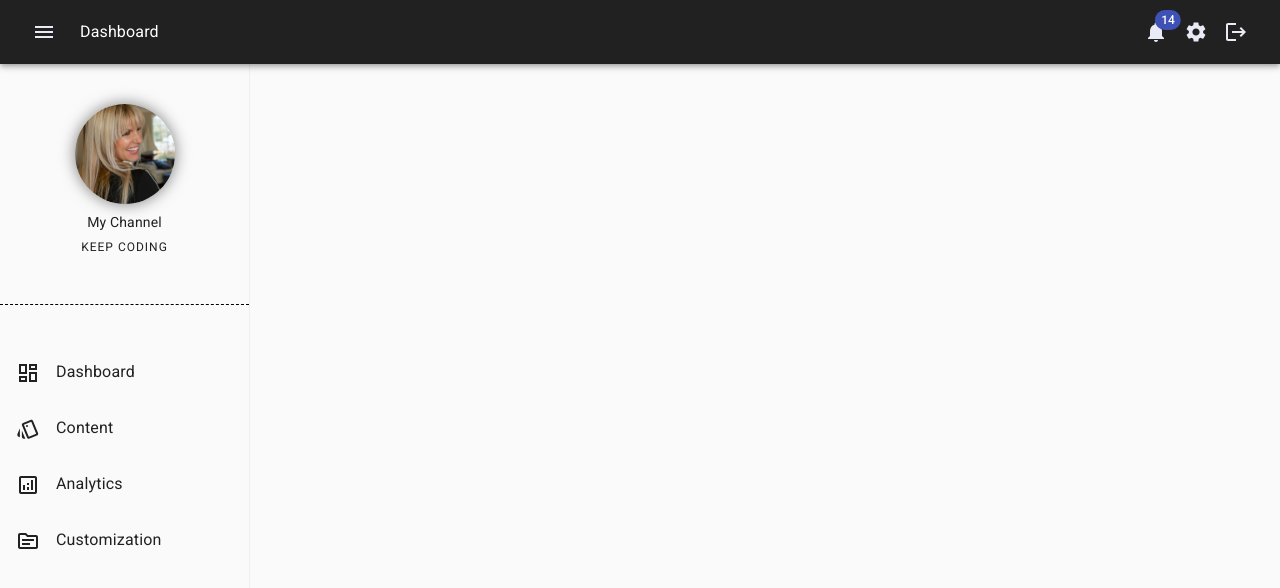
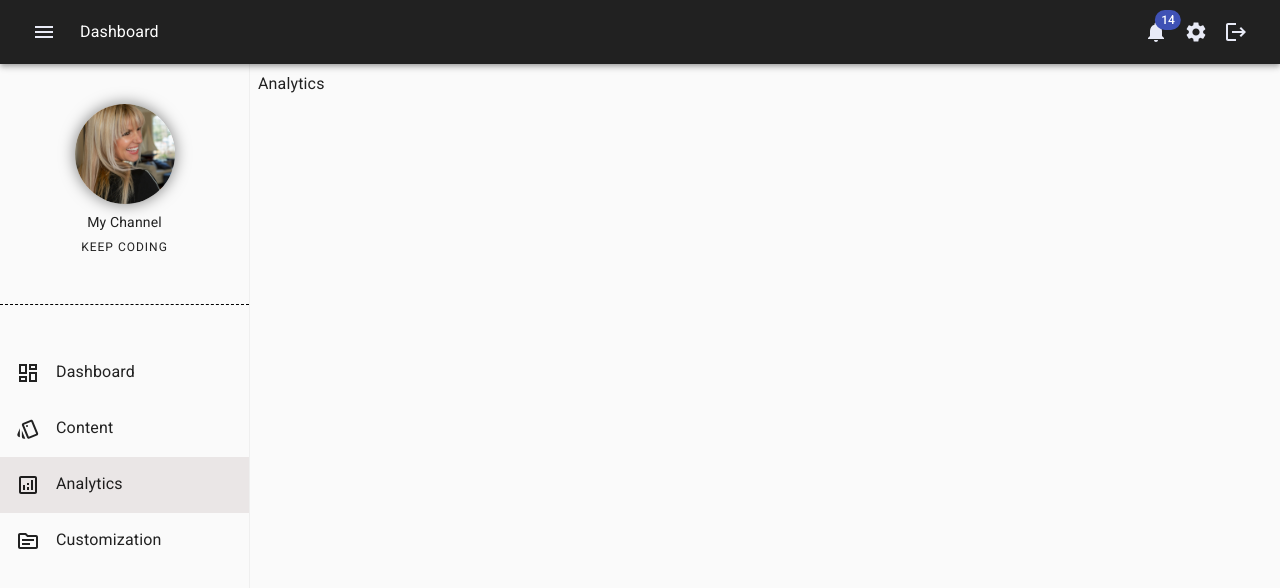
Before and after one commit to freetimezp/js-portfolio-76-dashboard, a React (Vite) app: page /analytics in a window 1280 px wide. Shown: the top 588 px of the page. Built offline with nearby package versions, Linux system fonts and the light colour scheme.

Commit message:
04. js-portfolio-76-dashboard. Routes.

```diff
--- a/package.json
+++ b/package.json
@@ -18,7 +18,8 @@
     "@mui/x-data-grid": "^7.3.1",
     "react": "^18.2.0",
     "react-dom": "^18.2.0",
-    "react-pro-sidebar": "^1.1.0"
+    "react-pro-sidebar": "^1.1.0",
+    "react-router-dom": "^6.23.0"
   },
   "devDependencies": {
     "@types/react": "^18.2.66",
--- a/src/App.css
+++ b/src/App.css
@@ -7,3 +7,11 @@
 body, html, :root {
   height: 100%;
 }
+
+.MuiButtonBase-root:hover {
+  background-color: #eae6e6 !important;
+}
+
+.MuiButtonBase-root[active="true"] {
+  background-color: #eae6e6;
+}
--- a/src/App.jsx
+++ b/src/App.jsx
@@ -12,6 +12,8 @@ import theme from './config/theme';
 import SideNav from './components/SideNav';
 import Header from './components/Header';
 import { ProSidebarProvider } from 'react-pro-sidebar';
+import { BrowserRouter } from 'react-router-dom';
+import AppRoutes from './router/AppRoutes';
 
 function App() {
 
@@ -24,11 +26,13 @@ function App() {
           <Header />
 
           <Box sx={styles.container}>
-            <SideNav />
+            <BrowserRouter>
+              <SideNav />
 
-            <Box component={'main'} sx={styles.mainSection}>
-
-            </Box>
+              <Box component={'main'} sx={styles.mainSection}>
+                <AppRoutes />
+              </Box>
+            </BrowserRouter>
           </Box>
         </ProSidebarProvider>
       </ThemeProvider>
--- a/src/components/SideNav.jsx
+++ b/src/components/SideNav.jsx
@@ -8,10 +8,13 @@ import SourceOutlinedIcon from "@mui/icons-material/SourceOutlined";
 import AnalyticsOutlinedIcon from "@mui/icons-material/AnalyticsOutlined";
 
 import avatarImage from '../assets/images/avatar.jpg';
+import { Link, useLocation } from "react-router-dom";
 
 const SideNav = () => {
     const theme = useTheme();
     const { collapsed } = useProSidebar();
+
+    const location = useLocation();
 
     return (
         <Sidebar
@@ -34,25 +37,47 @@ const SideNav = () => {
             </Box>
 
             <Menu>
-                <MenuItem active="true" icon={<DashboardOutlinedIcon />} sx={styles.menuItem}>
+                <MenuItem
+                    component={Link}
+                    active={location.pathname === "/" ? "true" : "false"}
+                    to="/"
+                    sx={styles.menuItem}
+                >
                     <DashboardOutlinedIcon sx={collapsed ? styles.menuIconMobile : styles.menuIcon} />
                     {!collapsed && <Typography variant="body2" sx={styles.menuText}>Dashboard</Typography>}
                 </MenuItem>
 
-                <MenuItem icon={<StyleOutlinedIcon />} sx={styles.menuItem}>
+                <MenuItem
+                    component={Link}
+                    active={location.pathname === "/content" ? "true" : "false"}
+                    to="/content"
+                    sx={styles.menuItem}
+                >
                     <StyleOutlinedIcon sx={collapsed ? styles.menuIconMobile : styles.menuIcon} />
                     {!collapsed && <Typography variant="body2" sx={styles.menuText}>Content</Typography>}
                 </MenuItem>
-                <MenuItem icon={<AnalyticsOutlinedIcon />} sx={styles.menuItem}>
+
+                <MenuItem
+                    component={Link}
+                    active={location.pathname === "/analytics" ? "true" : "false"}
+                    to="/analytics"
+                    sx={styles.menuItem}
+                >
                     <AnalyticsOutlinedIcon sx={collapsed ? styles.menuIconMobile : styles.menuIcon} />
                     {!collapsed && <Typography variant="body2" sx={styles.menuText}>Analytics</Typography>}
                 </MenuItem>
-                <MenuItem icon={<SourceOutlinedIcon />} sx={styles.menuItem}>
+
+                <MenuItem
+                    component={Link}
+                    active={location.pathname === "/customization" ? "true" : "false"}
+                    to="/customization"
+                    sx={styles.menuItem}
+                >
                     <SourceOutlinedIcon sx={collapsed ? styles.menuIconMobile : styles.menuIcon} />
                     {!collapsed && <Typography variant="body2" sx={styles.menuText}>Customization</Typography>}
                 </MenuItem>
             </Menu>
-        </Sidebar>
+        </Sidebar >
     );
 }
 
--- /dev/null
+++ b/src/containers/Analytics/Analytics.jsx
@@ -0,0 +1,11 @@
+
+
+const Analytics = () => {
+    return (
+        <div>
+            Analytics
+        </div>
+    );
+}
+
+export default Analytics;
--- /dev/null
+++ b/src/containers/Content/Content.jsx
@@ -0,0 +1,11 @@
+
+
+const Content = () => {
+    return (
+        <div>
+            Content
+        </div>
+    );
+}
+
+export default Content;
--- /dev/null
+++ b/src/containers/Customization/Customization.jsx
@@ -0,0 +1,11 @@
+
+
+const Customization = () => {
+    return (
+        <div>
+            Customization
+        </div>
+    );
+}
+
+export default Customization;
--- /dev/null
+++ b/src/containers/Dashboard/Dashboard.jsx
@@ -0,0 +1,11 @@
+
+
+const Dashboard = () => {
+    return (
+        <div>
+            Dashboard
+        </div>
+    );
+}
+
+export default Dashboard;
--- /dev/null
+++ b/src/router/AppRoutes.jsx
@@ -0,0 +1,20 @@
+import { Route, Routes } from "react-router-dom";
+
+import Dashboard from '../containers/Dashboard/Dashboard';
+import Content from '../containers/Content/Content';
+import Customization from '../containers/Customization/Customization';
+import Analytics from '../containers/Analytics/Analytics';
+
+
+const AppRoutes = () => {
+    return (
+        <Routes>
+            <Route path="/" element={<Dashboard />} />
+            <Route path="/content" element={<Content />} />
+            <Route path="/analytics" element={<Analytics />} />
+            <Route path="/customization" element={<Customization />} />
+        </Routes>
+    );
+}
+
+export default AppRoutes;
```
Also changed, not shown: 1 other file (tests, documents, lock files or other folders).
